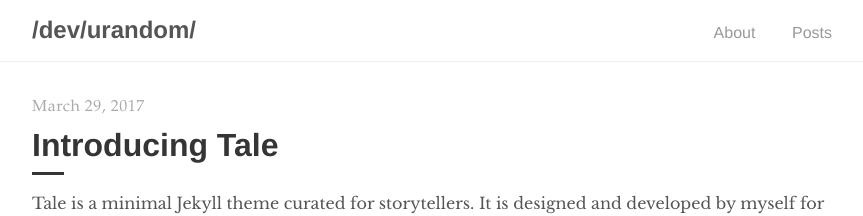
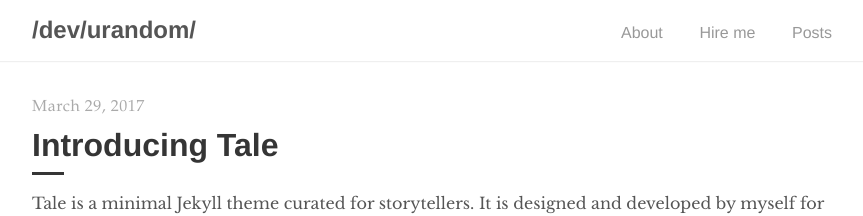
Before and after one commit to nikotidar/nikotidar.github.io, a Jekyll site: the page built from index.html, in a window 1280 px wide. Shown: the top 216 px of the page, without its empty margins (208-1071 px from the left). Built offline with Jekyll 4.4.1, drawn with Linux system fonts in a browser that asks for light colours; the list of posts is cut into pages by our own code.

Commit message:
adding new pages
Signed-off-by: Niko Tidar Lantang Perkasa <me@rndtx.id>

```diff
--- a/_includes/navigation.html
+++ b/_includes/navigation.html
@@ -5,6 +5,7 @@
     </a>
     <ul>
       <li><a href="{{ '/about' | prepend: site.baseurl }}">About</a></li>
+	  <li><a href="{{ '/hire' | prepend: site.baseurl }}">Hire me</a></li>
       <li><a href="{{ site.baseurl }}/">Posts</a></li>
     </ul>
   </div>
```
Also changed, not shown: cname (line endings or trailing spaces).
